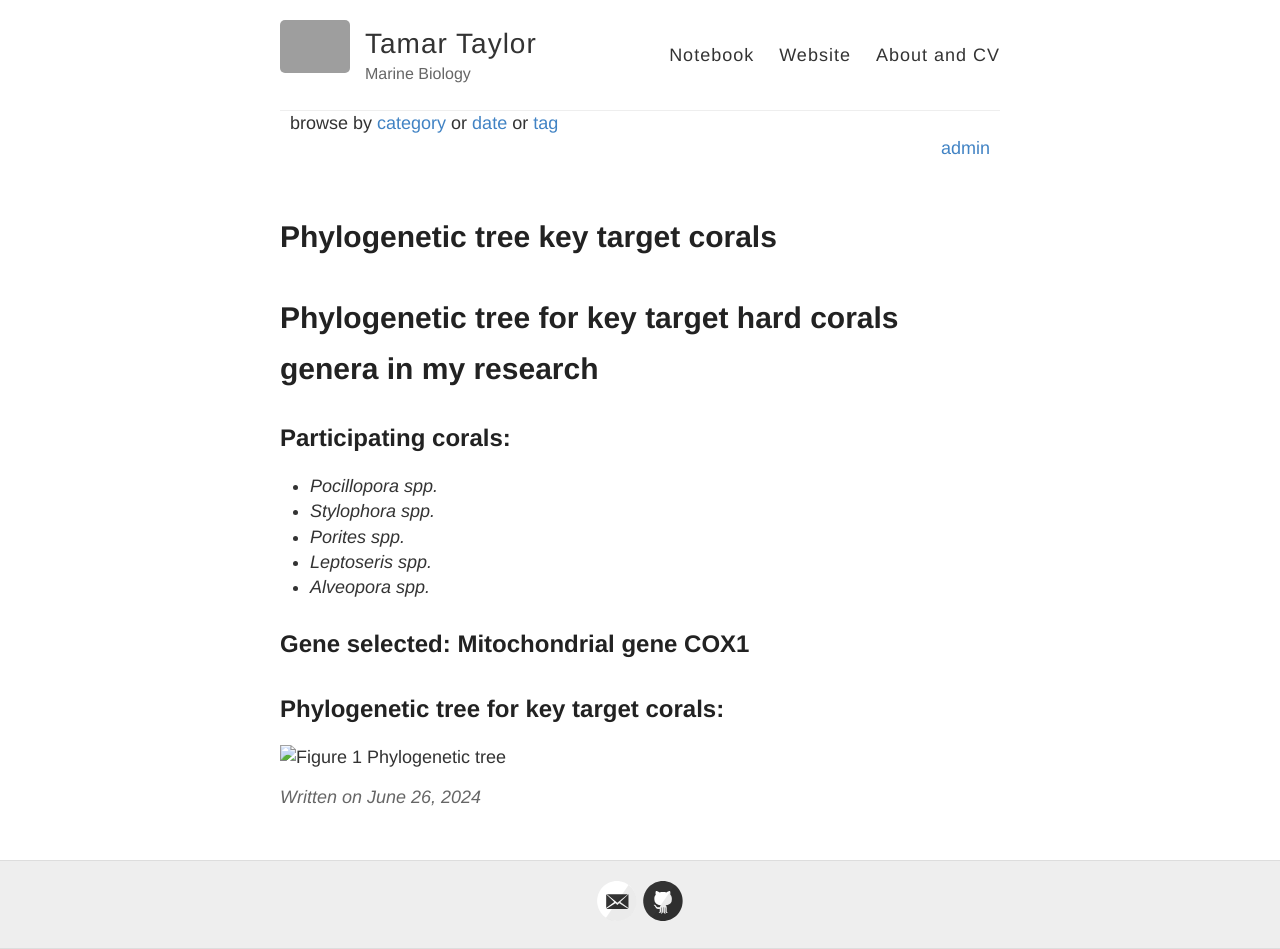
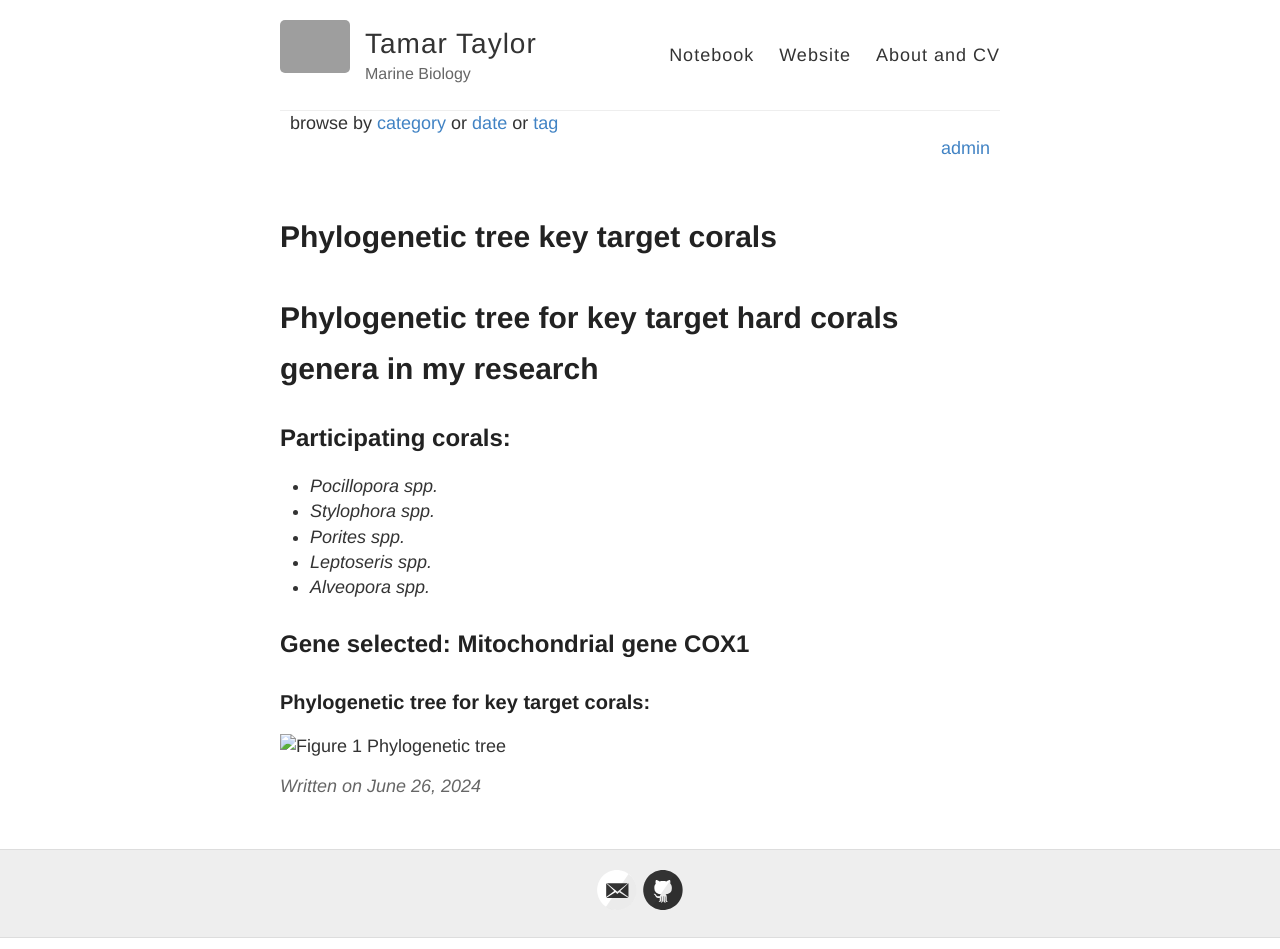
Before and after one commit to tamartaylor/Tamar_Notebook, a Jekyll site: the page built from _posts/2024-06-26-Phylogenetic tree key target corals.md, in a window 1280 px wide. Built offline with Jekyll 4.4.1, drawn with Linux system fonts in a browser that asks for light colours; our own code applies the rules of GitHub Pages for plain Markdown files; grey boxes are pictures that could not be loaded.

Commit message:
Trial with picture

```diff
--- a/_posts/2024-06-26-Phylogenetic tree key target corals.md
+++ b/_posts/2024-06-26-Phylogenetic tree key target corals.md
@@ -10,6 +10,6 @@
 
 ## Gene selected: Mitochondrial gene COX1
 
-## Phylogenetic tree for key target corals:
+### Phylogenetic tree for key target corals:
 
 ![Figure 1 Phylogenetic tree](Corals_tree.jpeg)
```
